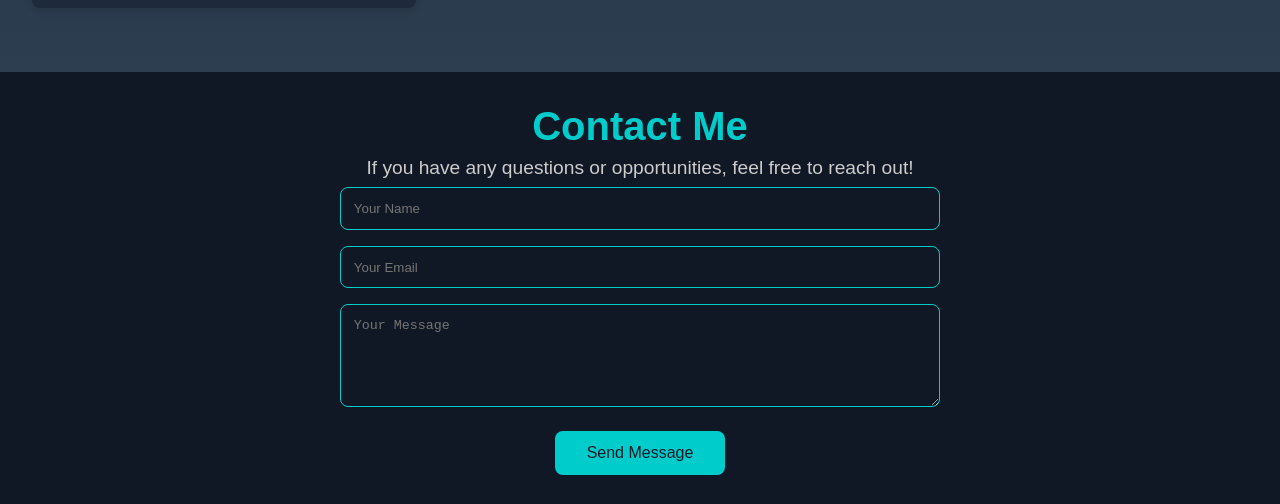
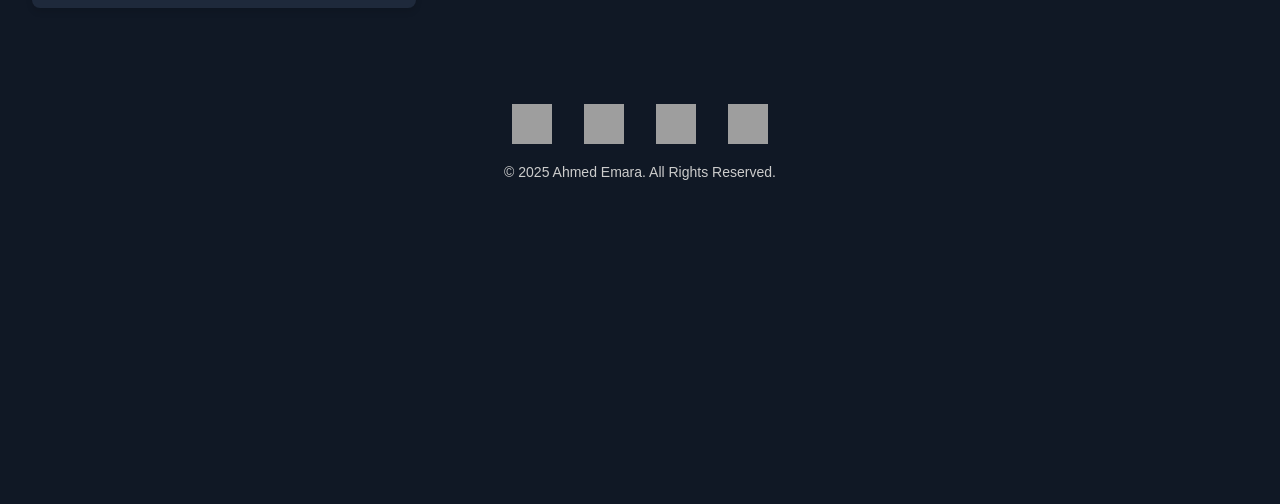
Before and after one commit to AhmedHossam8/MyPortfolio, an Angular app: page / in a window 1280 px wide. Shown: the part 5871-6375 px from the top of the page. After the commit the page ends 6083 px from the top, so only its background shows below. Built offline with nearby package versions, Linux system fonts and the light colour scheme; grey boxes are pictures that could not be loaded.

Commit message:
added footer component and removed contact component

```diff
--- a/src/app/app.component.html
+++ b/src/app/app.component.html
@@ -11,6 +11,6 @@
     <app-about></app-about>
     <app-skills></app-skills>
     <app-projects></app-projects>
-    <app-contact></app-contact>
+    <app-footer></app-footer>
   </div>
 </body>
--- a/src/app/app.component.ts
+++ b/src/app/app.component.ts
@@ -4,7 +4,7 @@ import { HeroComponent } from './hero/hero.component';
 import { AboutComponent } from './about/about.component';
 import { SkillsComponent } from './skills/skills.component';
 import { ProjectsComponent } from './projects/projects.component';
-import { ContactComponent } from './contact/contact.component';
+import { FooterComponent } from './footer/footer.component';
 
 @Component({
   selector: 'app-root',
@@ -17,7 +17,7 @@ import { ContactComponent } from './contact/contact.component';
     AboutComponent,
     SkillsComponent,
     ProjectsComponent,
-    ContactComponent,
+    FooterComponent,
   ]
 })
 export class AppComponent {
--- a/src/app/contact/contact.component.html
+++ /dev/null
@@ -1,11 +0,0 @@
-<div class="contact-container">
-    <h2>Contact Me</h2>
-    <p>If you have any questions or opportunities, feel free to reach out!</p>
-
-    <form class="contact-form">
-        <input type="text" placeholder="Your Name" required />
-        <input type="email" placeholder="Your Email" required />
-        <textarea placeholder="Your Message" rows="5" required></textarea>
-        <button type="submit">Send Message</button>
-    </form>
-</div>
--- a/src/app/contact/contact.component.scss
+++ /dev/null
@@ -1,49 +0,0 @@
-.contact-container {
-    text-align: center;
-    padding: 2rem;
-    color: #ffffff;
-
-    h2 {
-        font-size: 2.5rem;
-        color: #00cccc; // Turquoise color
-    }
-
-    p {
-        margin-top: 0.5rem;
-        font-size: 1.2rem;
-        color: #cccccc;
-    }
-
-    .contact-form {
-        display: flex;
-        flex-direction: column;
-        align-items: center;
-
-        input,
-        textarea {
-            width: 80%;
-            max-width: 600px;
-            margin: 0.5rem 0;
-            padding: 0.8rem;
-            border: 1px solid #00cccc;
-            border-radius: 8px;
-            background-color: #101825;
-            color: #ffffff;
-        }
-
-        button {
-            margin-top: 1rem;
-            padding: 0.8rem 2rem;
-            background-color: #00cccc;
-            color: #101825;
-            border: none;
-            border-radius: 8px;
-            font-size: 1rem;
-            cursor: pointer;
-
-            &:hover {
-                background-color: #00a3a3;
-            }
-        }
-    }
-}
--- /dev/null
+++ b/src/app/footer/footer.component.html
@@ -0,0 +1,21 @@
+<footer class="footer-container">
+    <div class="footer-content">
+        <div class="footer-social">
+            <a href="mailto:ahmedhossamemara8&#64;gmail.com" target="_blank">
+                <img src="../../assets/icons/email.icns" alt="Email" class="footer-icon" />
+            </a>
+            <a href="https://github.com/AhmedHossam8" target="_blank">
+                <img src="../../assets/icons/github.icns" alt="GitHub" class="footer-icon" />
+            </a>
+            <a href="https://www.linkedin.com/in/ahmed-hossam-ba55b8222/" target="_blank">
+                <img src="../../assets/icons/linkedin.icns" alt="LinkedIn" class="footer-icon" />
+            </a>
+            <a href="https://wa.me/+201228536464" target="_blank">
+                <img src="../../assets/icons/whatsapp.icns" alt="WhatsApp" class="footer-icon" />
+            </a>
+        </div>
+    </div>
+    <div class="footer-bottom">
+        <p>&copy; 2025 Ahmed Emara. All Rights Reserved.</p>
+    </div>
+</footer>
--- /dev/null
+++ b/src/app/footer/footer.component.scss
@@ -0,0 +1,44 @@
+.footer-container {
+    background-color: #101825;
+    color: #ffffff;
+    padding: 2rem 1rem;
+    text-align: center;
+    font-family: 'Arial', sans-serif;
+
+    .footer-content {
+        display: flex;
+        flex-wrap: wrap;
+        justify-content: center;
+        gap: 2rem;
+        margin-bottom: 1rem;
+    }
+
+    .footer-social {
+        display: flex;
+        justify-content: center;
+        align-items: center;
+        gap: 2rem;
+
+        a {
+            display: inline-block;
+
+            .footer-icon {
+                width: 40px;
+                /* Adjust icon size */
+                height: 40px;
+                transition: transform 0.3s ease;
+            }
+
+            .footer-icon:hover {
+                transform: scale(1.1);
+                /* Adds a zoom effect on hover */
+            }
+        }
+    }
+
+    .footer-bottom {
+        margin-top: 1rem;
+        font-size: 0.875rem;
+        color: #cccccc;
+    }
+}
--- a/src/app/projects/projects.component.scss
+++ b/src/app/projects/projects.component.scss
@@ -1,6 +1,6 @@
 .projects-container {
     padding: 4rem 2rem;
-    background: linear-gradient(to bottom, #101825, #2c3e50);
+    background:#101825;
     color: #ffffff;
     text-align: center;
 
@@ -8,7 +8,6 @@
         font-size: 2.5rem;
         margin-bottom: 2rem;
         color: #40e0d0;
-        /* Turquoise color */
     }
 
     .projects-grid {
@@ -42,7 +41,6 @@
                 font-size: 1.5rem;
                 margin-bottom: 1rem;
                 color: #40e0d0;
-                /* Turquoise color */
             }
 
             p {
@@ -50,7 +48,6 @@
                 margin-bottom: 1.5rem;
                 line-height: 1.5;
                 color: #d1d5db;
-                /* Light gray */
             }
 
             .project-links {
```
Also changed, not shown: src/app/contact/contact.component.ts (deleted, +0 -11 lines), src/app/footer/footer.component.ts (added, +11 -0 lines), 1 other file (tests, documents, lock files or other folders).
